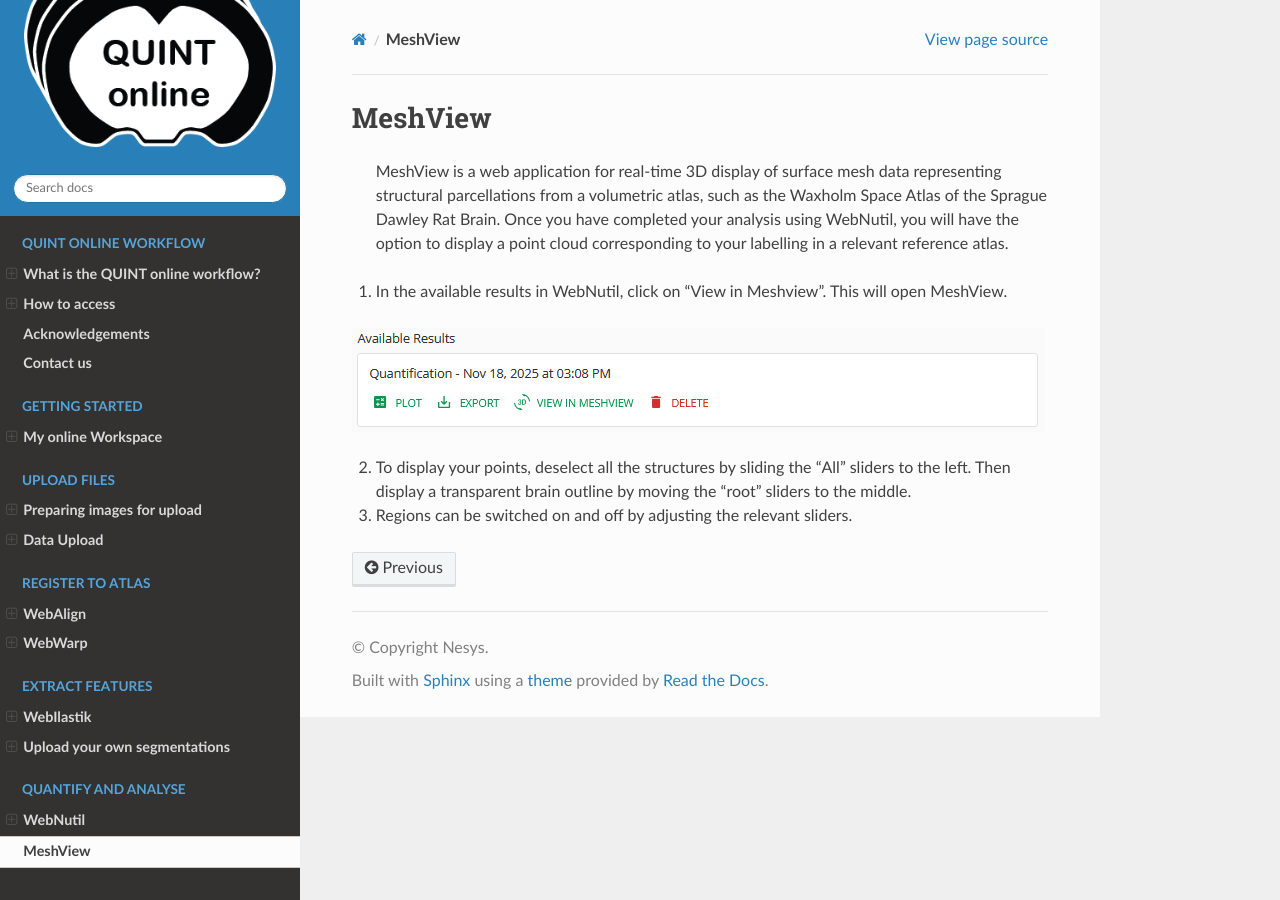
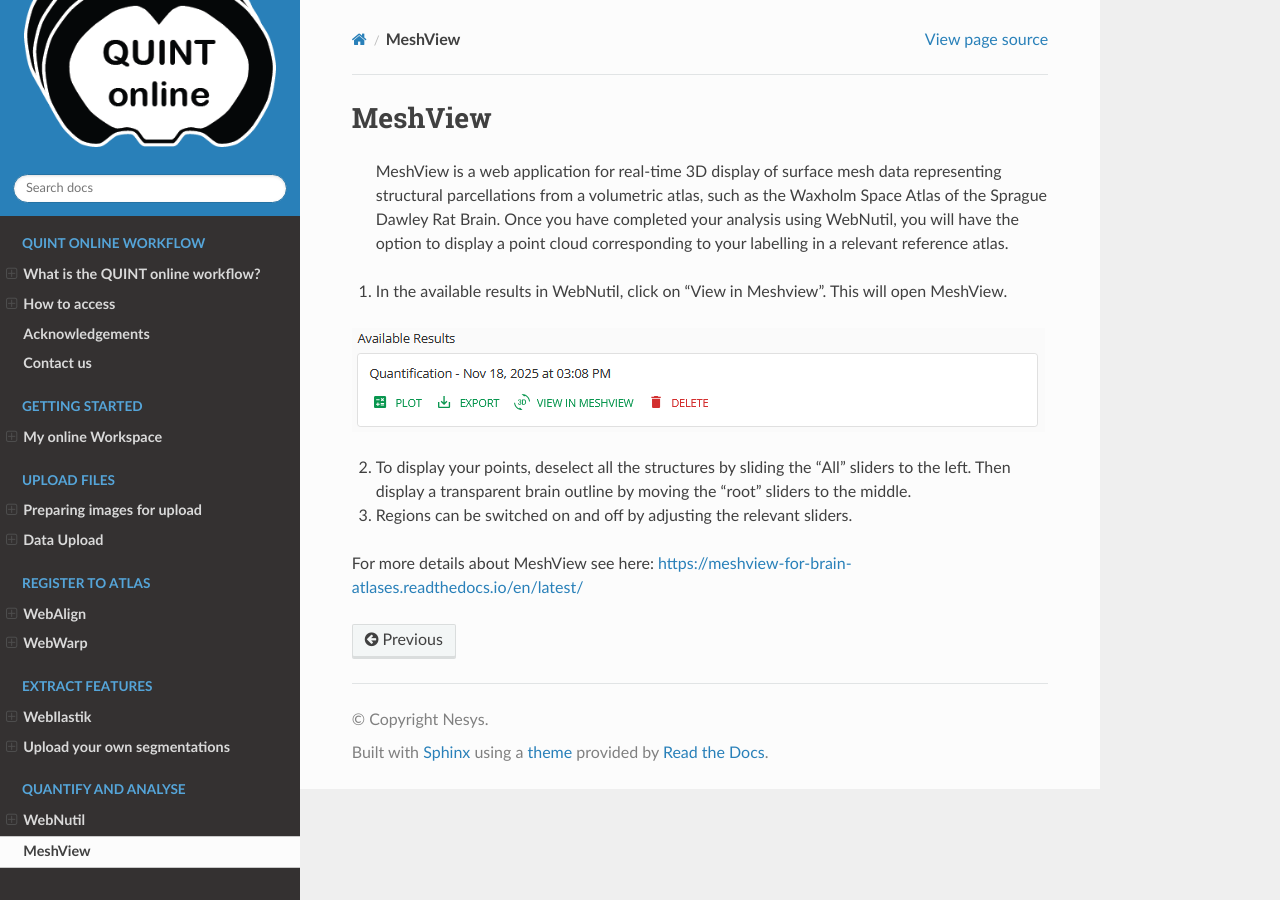
Before and after one commit to Neural-Systems-at-UIO/QUINT_webtools, a Sphinx documentation site: the page built from docs/MeshviewWeb.rst, in a window 1280 px wide. Built offline with Sphinx 7.4.7 and the Read the Docs theme 3.1.0, drawn with Linux system fonts in a browser that asks for light colours.

Commit message:
Update MeshviewWeb.rst

```diff
--- a/docs/MeshviewWeb.rst
+++ b/docs/MeshviewWeb.rst
@@ -9,3 +9,5 @@
 
 2. To display your points, deselect all the structures by sliding the "All" sliders to the left. Then display a transparent brain outline by moving the "root" sliders to the middle.
 3. Regions can be switched on and off by adjusting the relevant sliders.
+
+For more details about MeshView see here: https://meshview-for-brain-atlases.readthedocs.io/en/latest/
```
